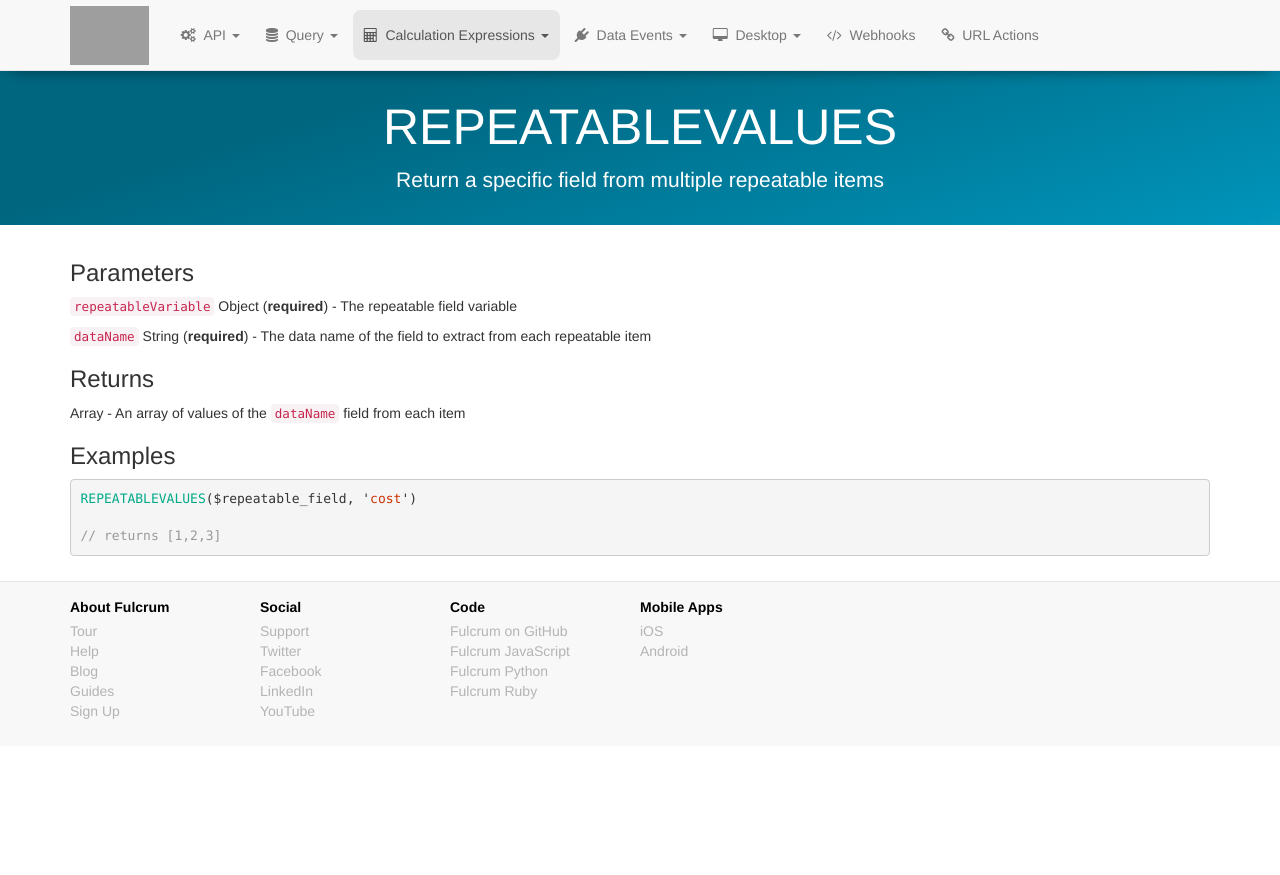
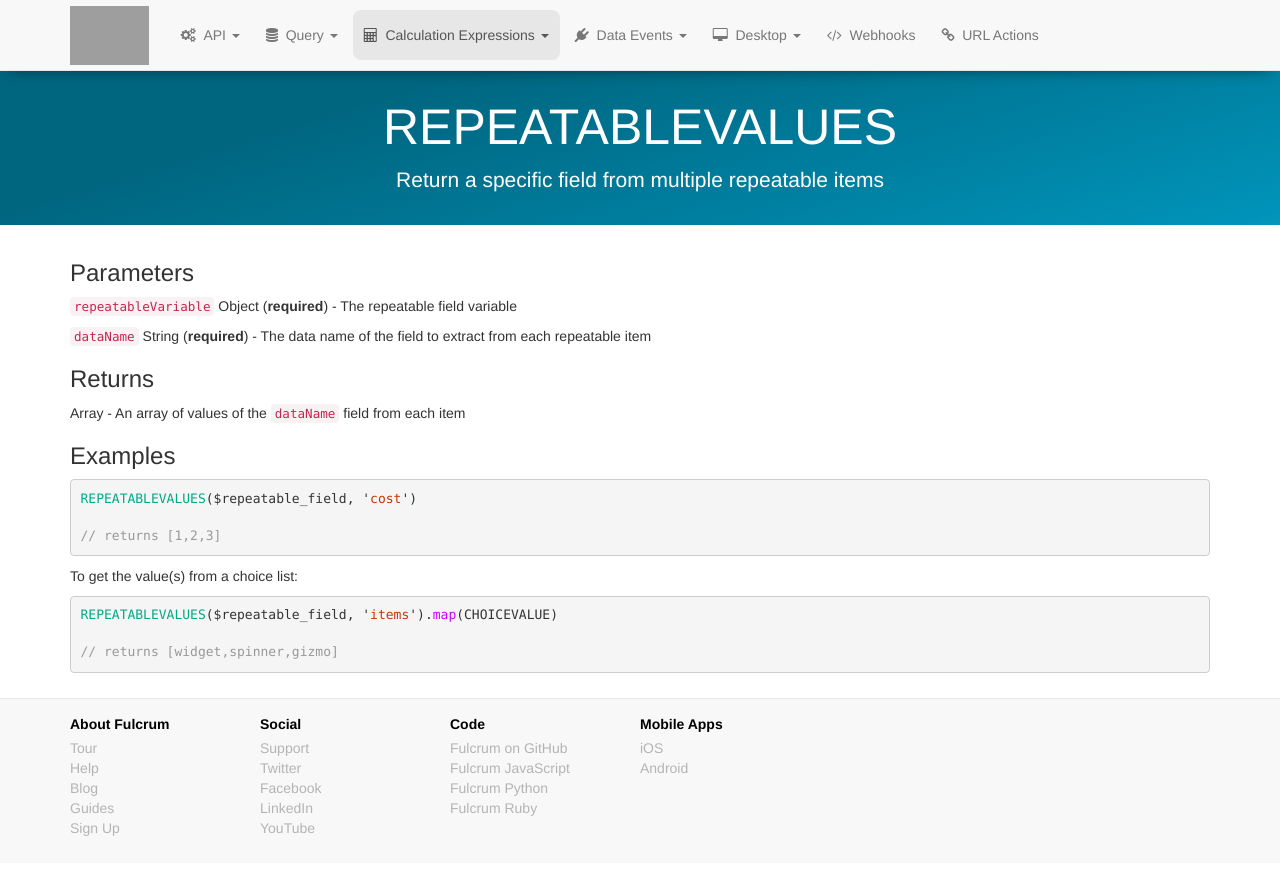
Before and after one commit to rylincoln/developer.fulcrumapp.com, a Jekyll site: the page built from _expressions/reference/repeatablevalues.md, in a window 1280 px wide. Shown: the top 875 px of the page. Built offline with Jekyll 4.4.1, drawn with Linux system fonts in a browser that asks for light colours; nearby versions of some CDN libraries; grey boxes are pictures that could not be loaded.

Commit message:
add repeatablevalues choicevalue example

````diff
--- a/_expressions/reference/repeatablevalues.md
+++ b/_expressions/reference/repeatablevalues.md
@@ -24,3 +24,11 @@ REPEATABLEVALUES($repeatable_field, 'cost')
 
 // returns [1,2,3]
 ```
+
+To get the value(s) from a choice list:
+
+```js
+REPEATABLEVALUES($repeatable_field, 'items').map(CHOICEVALUE)
+
+// returns [widget,spinner,gizmo]
+```
````
